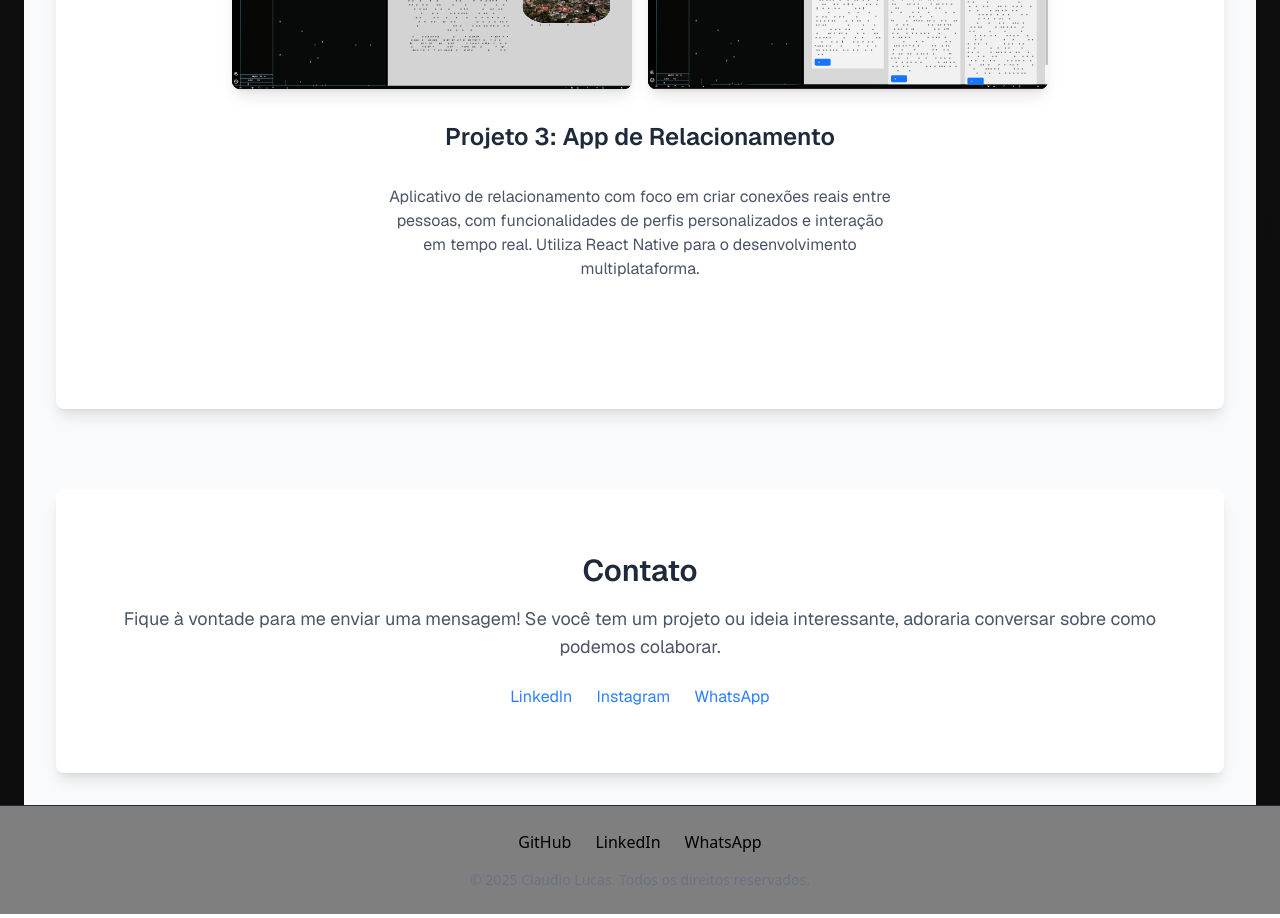
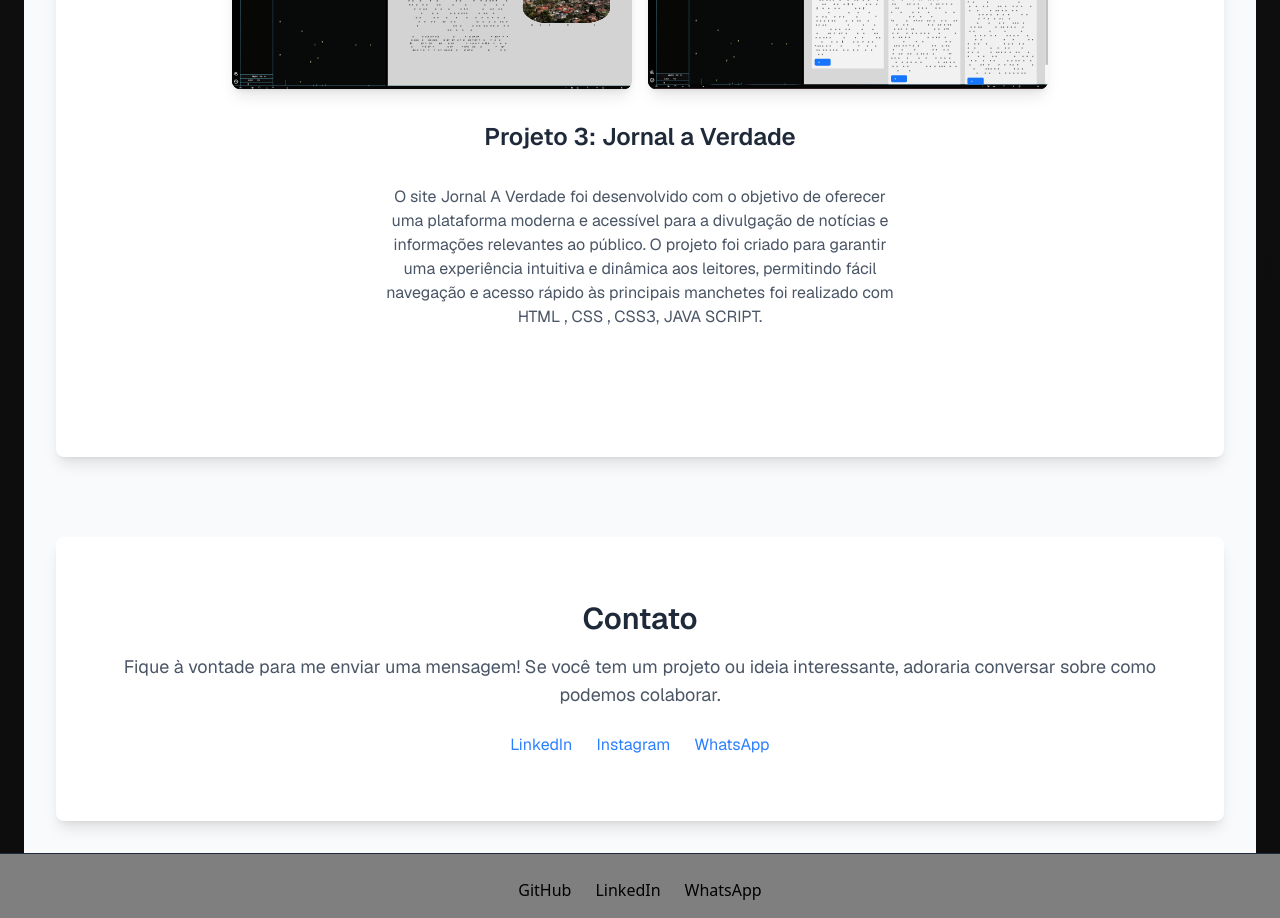
Before and after one commit to maximonGamer/meu-portfolio, a Next.js app: page / in a window 1280 px wide. Shown: the part 3320-4238 px from the top of the page. Built offline with nearby package versions, Linux system fonts and the light colour scheme.

Commit message:
Atualizando o layout e página inicial do portfólio

```diff
--- a/src/app/page.tsx
+++ b/src/app/page.tsx
@@ -170,10 +170,9 @@ export default function Home() {
               className="rounded-lg shadow-lg"
             />
           </div>
-          <h3 className="text-2xl font-semibold text-gray-800 dark:text-gray-100">Projeto 3: App de Relacionamento</h3>
+          <h3 className="text-2xl font-semibold text-gray-800 dark:text-gray-100">Projeto 3: Jornal a Verdade</h3>
           <p className="text-md text-gray-600 dark:text-gray-300 max-w-lg text-center">
-            Aplicativo de relacionamento com foco em criar conexões reais entre pessoas, com funcionalidades de
-            perfis personalizados e interação em tempo real. Utiliza React Native para o desenvolvimento multiplataforma.
+          O site Jornal A Verdade foi desenvolvido com o objetivo de oferecer uma plataforma moderna e acessível para a divulgação de notícias e informações relevantes ao público. O projeto foi criado para garantir uma experiência intuitiva e dinâmica aos leitores, permitindo fácil navegação e acesso rápido às principais manchetes foi realizado com HTML , CSS , CSS3, JAVA SCRIPT.
           </p>
         </div>
       </section>
```
